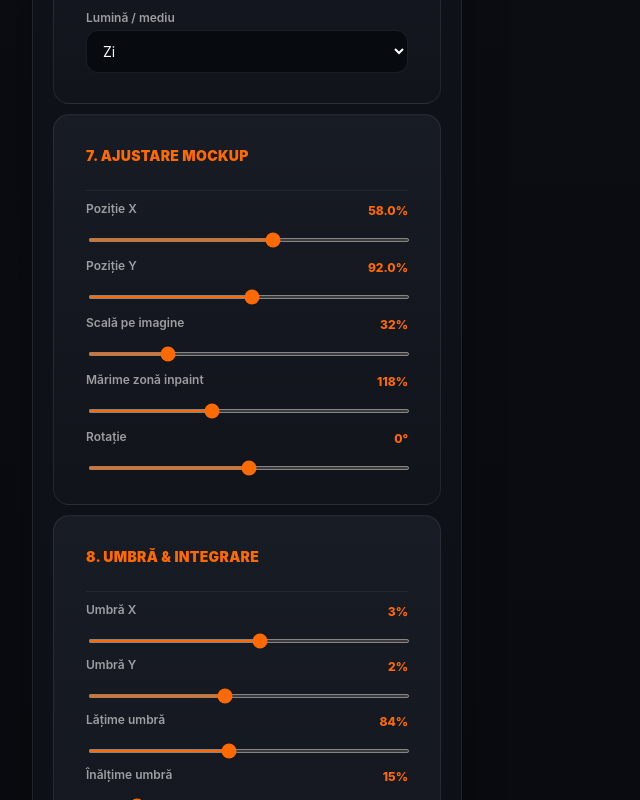
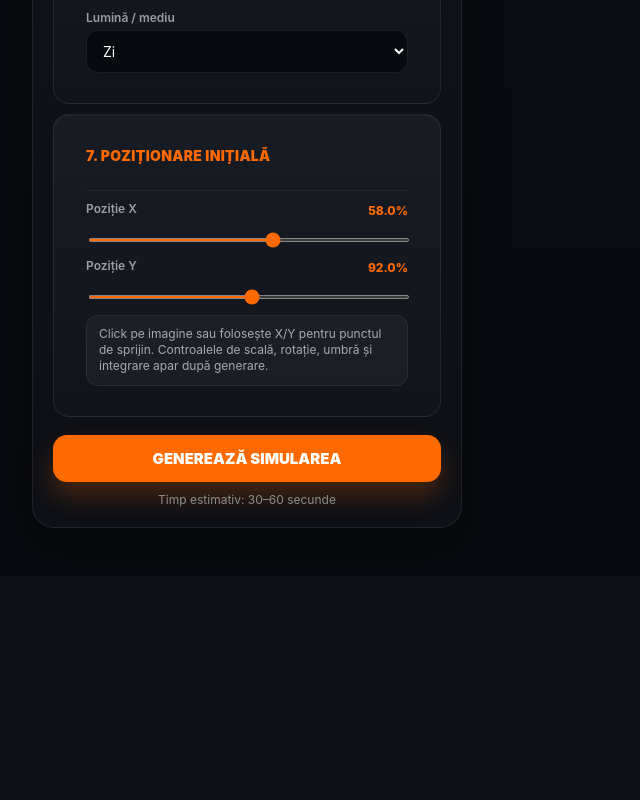
Before and after one commit to aztecinflatables/aztec-ai-configurator, a Next.js app: page / in a window 1280 px wide. Shown: the part 1920-2720 px from the top of the page, without its empty margins (0-640 px from the left). After the commit the page ends 2496 px from the top, so only its background shows below. Built offline with nearby package versions, Linux system fonts and the light colour scheme.

Commit message:
Update page.tsx

```diff
--- a/app/page.tsx
+++ b/app/page.tsx
@@ -133,10 +133,13 @@ function resolveClientProductType(userPrompt: string, selectedType: ProductType)
         containsAny(prompt, [
             "burger",
             "hamburger",
+            "cheeseburger",
             "sandwich",
             "hotdog",
+            "hot dog",
             "pizza",
             "cartof",
+            "cartofi",
             "inghetata",
             "ice cream",
             "shaorma",
@@ -467,6 +470,7 @@ export default function Page() {
     const effectivePreset = PRODUCT_PRESETS[effectiveProductType];
     const derived = getDerivedDimensions(effectiveProductType, heightM);
     const displayedScene = resultSceneUrl || sceneImage;
+    const hasGeneratedVisual = hasGeneratedSimulation || Boolean(overlayUrl || resultSceneUrl);
 
     const objectFilter = `
         ${getObjectFilter(lighting, material)}
@@ -1261,7 +1265,7 @@ export default function Page() {
 
                     <section className="aztec-section">
                         <div className="aztec-section-button aztec-section-button-active">
-                            7. AJUSTARE MOCKUP
+                            7. POZIȚIONARE INIȚIALĂ
                         </div>
 
                         <div className="aztec-section-content">
@@ -1303,6 +1307,36 @@ export default function Page() {
                                 }}
                             />
 
+                            {generateMode === "replica" && (
+                                <>
+                                    <div className="aztec-slider-header" style={{ marginTop: 12 }}>
+                                        <div className="aztec-label">Mărime zonă inpaint</div>
+                                        <div className="aztec-slider-value">{inpaintAreaScale}%</div>
+                                    </div>
+
+                                    <input
+                                        className="aztec-slider"
+                                        type="range"
+                                        min={80}
+                                        max={180}
+                                        value={inpaintAreaScale}
+                                        onChange={(e) => {
+                                            setInpaintAreaScale(Number(e.target.value));
+                                            clearResults();
+                                        }}
+                                    />
+                                </>
+                            )}
+
+                            {!hasGeneratedVisual && (
+                                <div className="aztec-info-box" style={{ marginTop: 12 }}>
+                                    Click pe imagine sau folosește X/Y pentru punctul de sprijin.
+                                    Controalele de scală, rotație, umbră și integrare apar după generare.
+                                </div>
+                            )}
+
+                            {hasGeneratedVisual && (
+                                <>
                                     <div className="aztec-slider-header" style={{ marginTop: 12 }}>
                                         <div className="aztec-label">Scală pe imagine</div>
                                         <div className="aztec-slider-value">{overlayScale}%</div>
@@ -1316,24 +1350,6 @@ export default function Page() {
                                         value={overlayScale}
                                         onChange={(e) => {
                                             setOverlayScale(Number(e.target.value));
-                                    clearResults();
-                                }}
-                            />
-
-                            <div className="aztec-slider-header" style={{ marginTop: 12 }}>
-                                <div className="aztec-label">Mărime zonă inpaint</div>
-                                <div className="aztec-slider-value">{inpaintAreaScale}%</div>
-                            </div>
-
-                            <input
-                                className="aztec-slider"
-                                type="range"
-                                min={80}
-                                max={180}
-                                value={inpaintAreaScale}
-                                onChange={(e) => {
-                                    setInpaintAreaScale(Number(e.target.value));
-                                    clearResults();
                                         }}
                                     />
 
@@ -1350,12 +1366,14 @@ export default function Page() {
                                         value={rotation}
                                         onChange={(e) => {
                                             setRotation(Number(e.target.value));
-                                    clearResults();
-                                }}
-                            />
+                                        }}
+                                    />
+                                </>
+                            )}
                         </div>
                     </section>
 
+                    {hasGeneratedVisual && (
                         <section className="aztec-section">
                             <div className="aztec-section-button aztec-section-button-active">
                                 8. UMBRĂ & INTEGRARE
@@ -1397,13 +1415,13 @@ export default function Page() {
                                                         React.SetStateAction<number>
                                                     >
                                                 )(Number(e.target.value));
-                                            clearResults();
                                             }}
                                         />
                                     </div>
                                 ))}
                             </div>
                         </section>
+                    )}
 
                     {error && <div className="aztec-error-box">{error}</div>}
 
```
Lines whose indentation alone changed are shown as unchanged.
